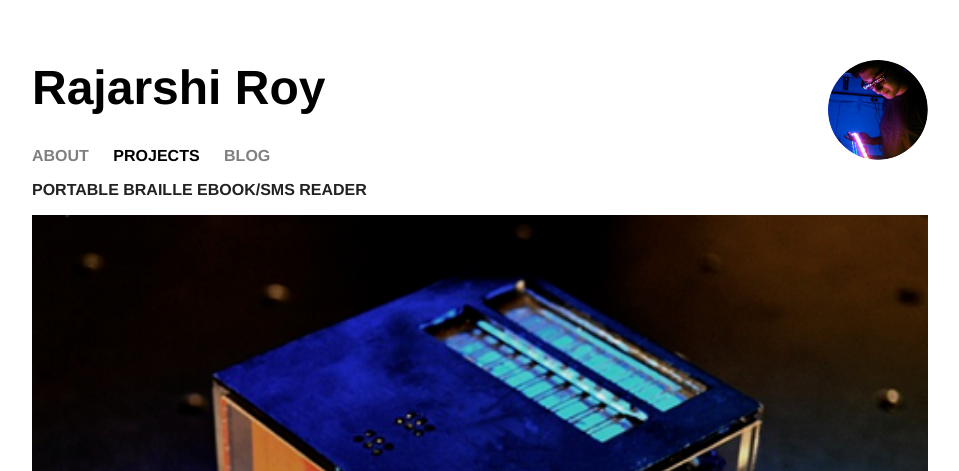
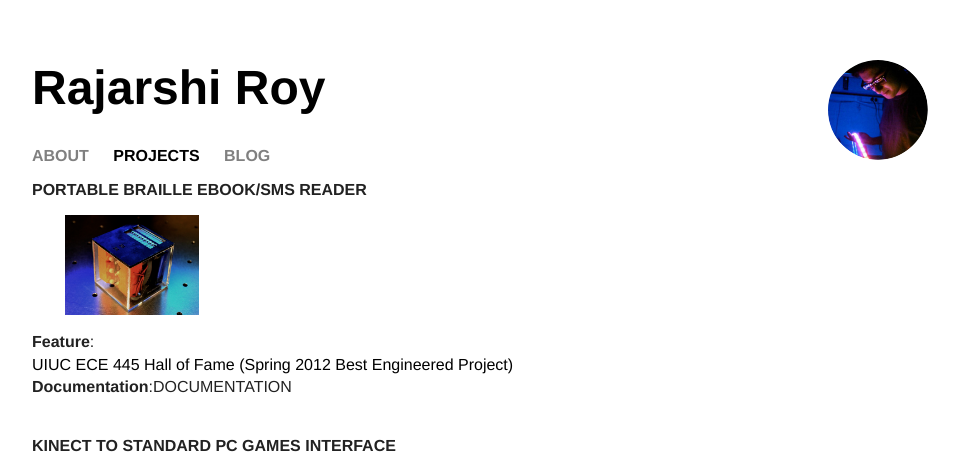
Before and after one commit to rajarshiroy/rajarshiroy.github.io, a Jekyll site: the page built from projects/index.html, in a window 1280 px wide. Shown: the top 471 px of the page, without its empty margins (160-1119 px from the left). Built offline with Jekyll 4.4.1, drawn with Linux system fonts in a browser that asks for light colours; grey boxes are pictures that could not be loaded.

Commit message:
Update index.html

```diff
--- a/projects/index.html
+++ b/projects/index.html
@@ -3,7 +3,7 @@ layout: projects
 title: Projects
 ---
 ### PORTABLE BRAILLE EBOOK/SMS READER ###
-<div width="640" height="360"><img src="/projects/content/braille.png" style="height:100%; width:100%; object-fit:contain"></div>
+<div style="height: 100px;width:200px;"><img src="/projects/content/braille.png" style="height:100%; width:100%; object-fit:contain"></div>
 **Feature**:<br/>
 [UIUC ECE 445 Hall of Fame (Spring 2012 Best Engineered Project)](https://courses.engr.illinois.edu/ece445/hall-of-fame.asp)<br/>
 **Documentation**:DOCUMENTATION<br/>
```
